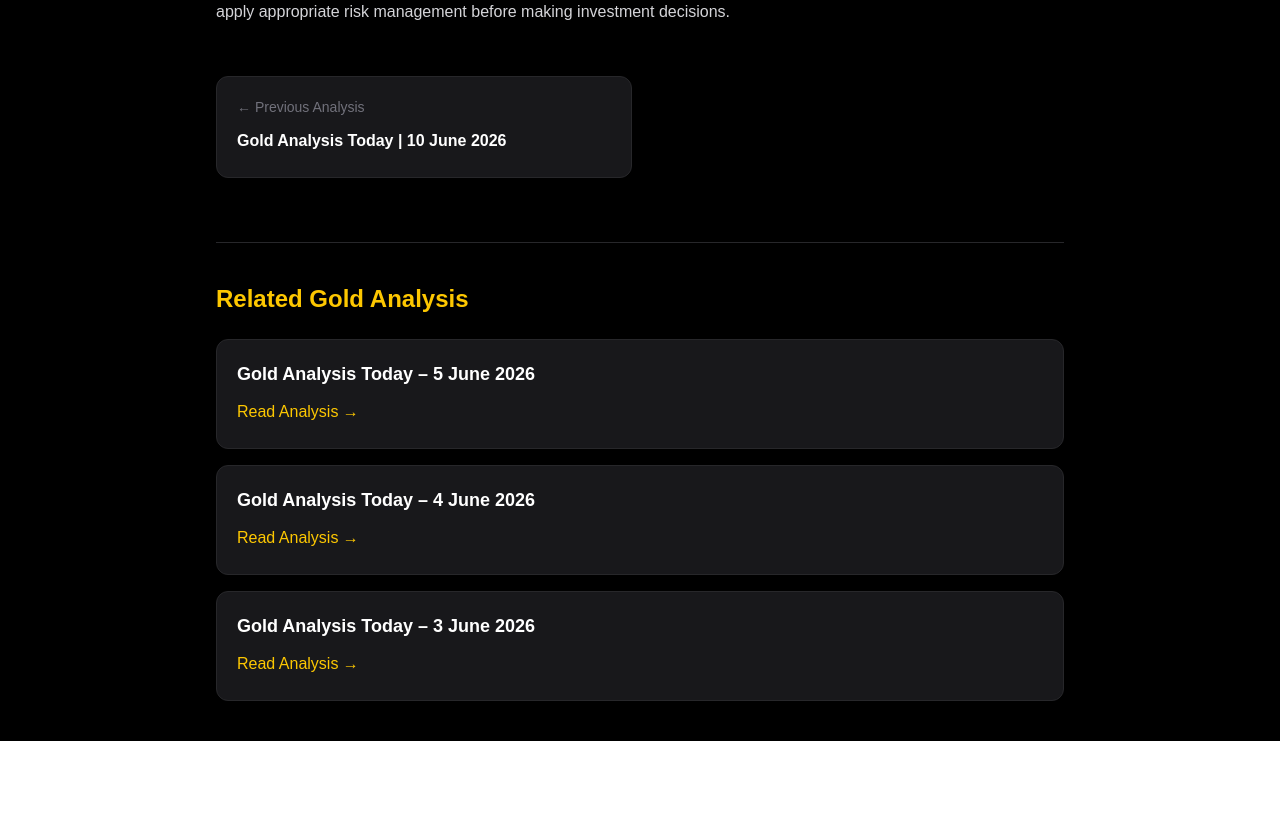
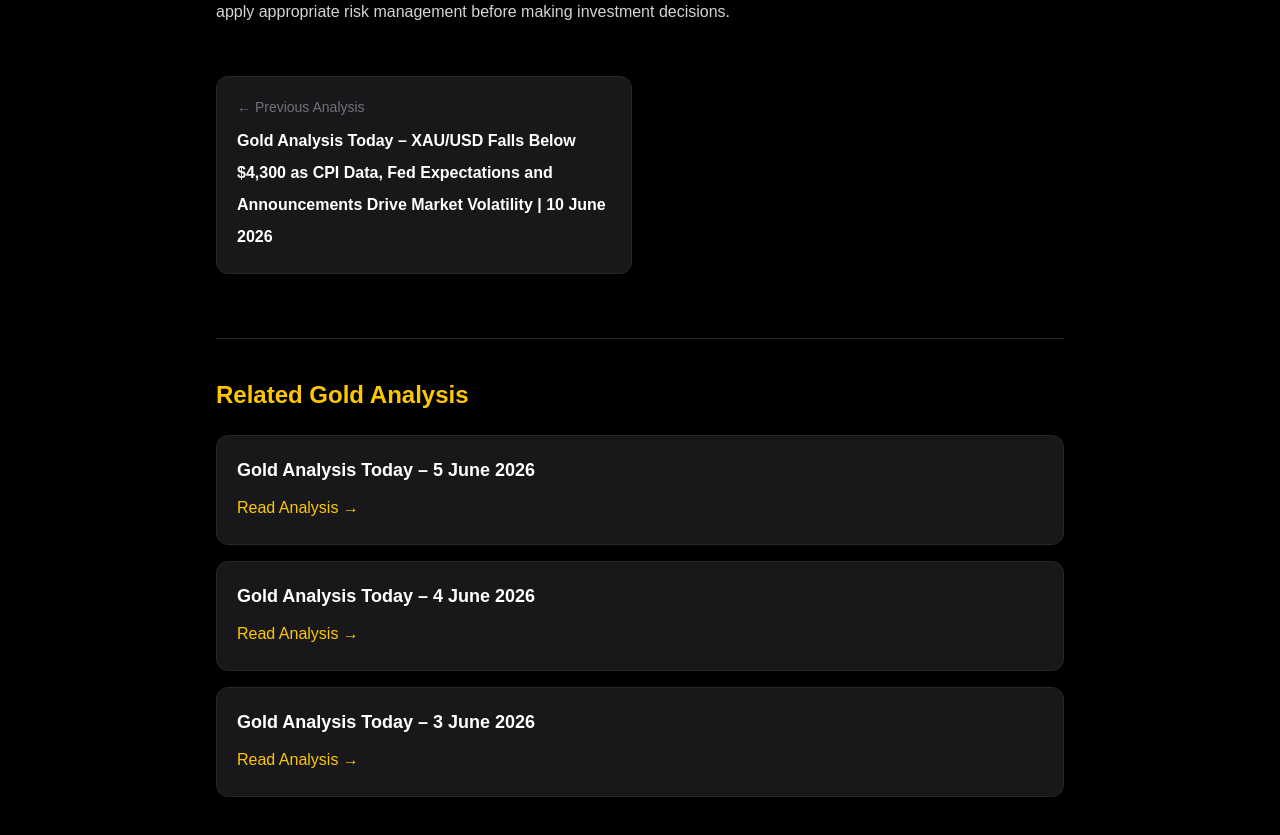
Before and after one commit to CSOoi1181/gold-trader-hub, a Next.js app: page /analysis/gold-analysis-2026-06-11 in a window 1280 px wide. Shown: the part 9340-10175 px from the top of the page. Before the commit the page ends 10081 px from the top, so only its background shows below. Built offline with nearby package versions, Linux system fonts and the light colour scheme.

Commit message:
Add 2 gold analysis article 11 June 2026

```diff
--- a/app/analysis/gold-analysis-2026-06-11/page.tsx
+++ b/app/analysis/gold-analysis-2026-06-11/page.tsx
@@ -678,7 +678,7 @@ export default function GoldAnalysisArticle() {
 
           <ArticleNavigation
             previous={{
-              title: "Gold Analysis Today | 10 June 2026",
+              title: "Gold Analysis Today – XAU/USD Falls Below $4,300 as CPI Data, Fed Expectations and Announcements Drive Market Volatility | 10 June 2026",
               href: "/analysis/gold-analysis-2026-06-10",
             }}
           />
```
